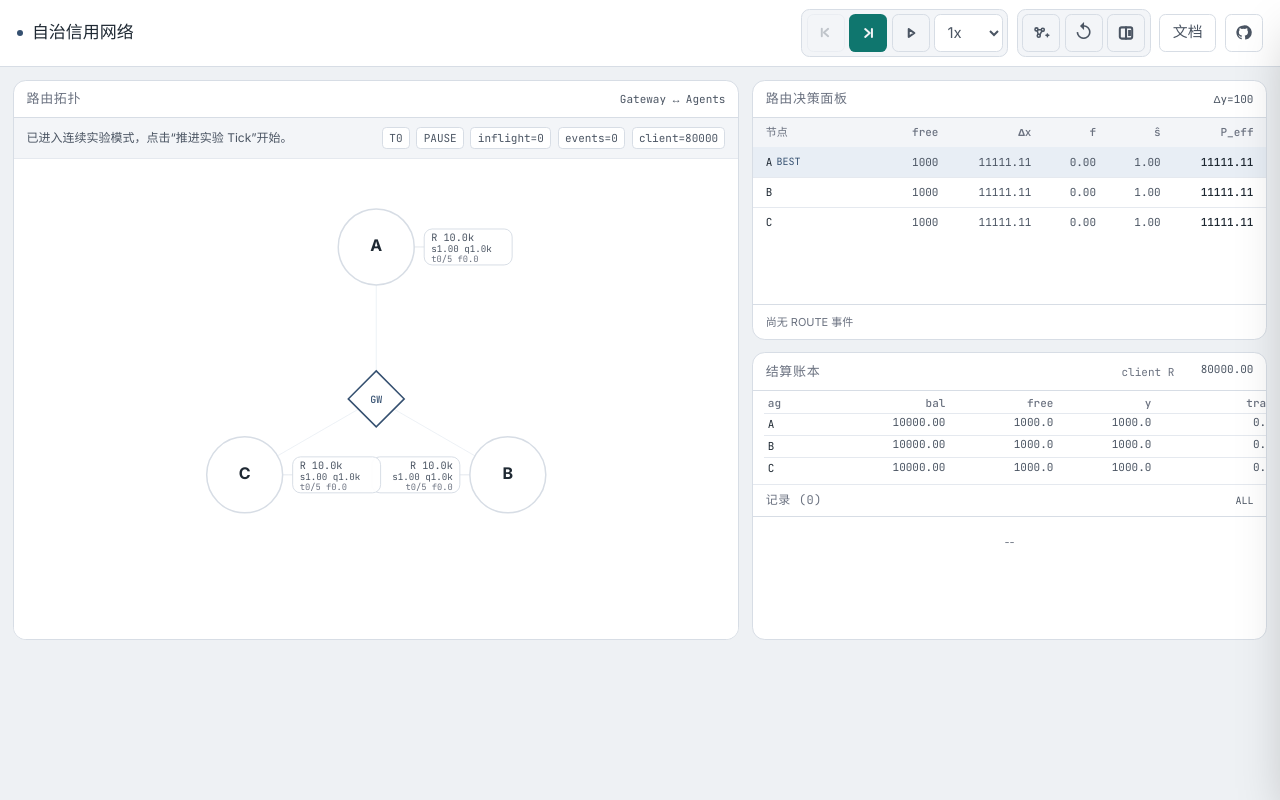
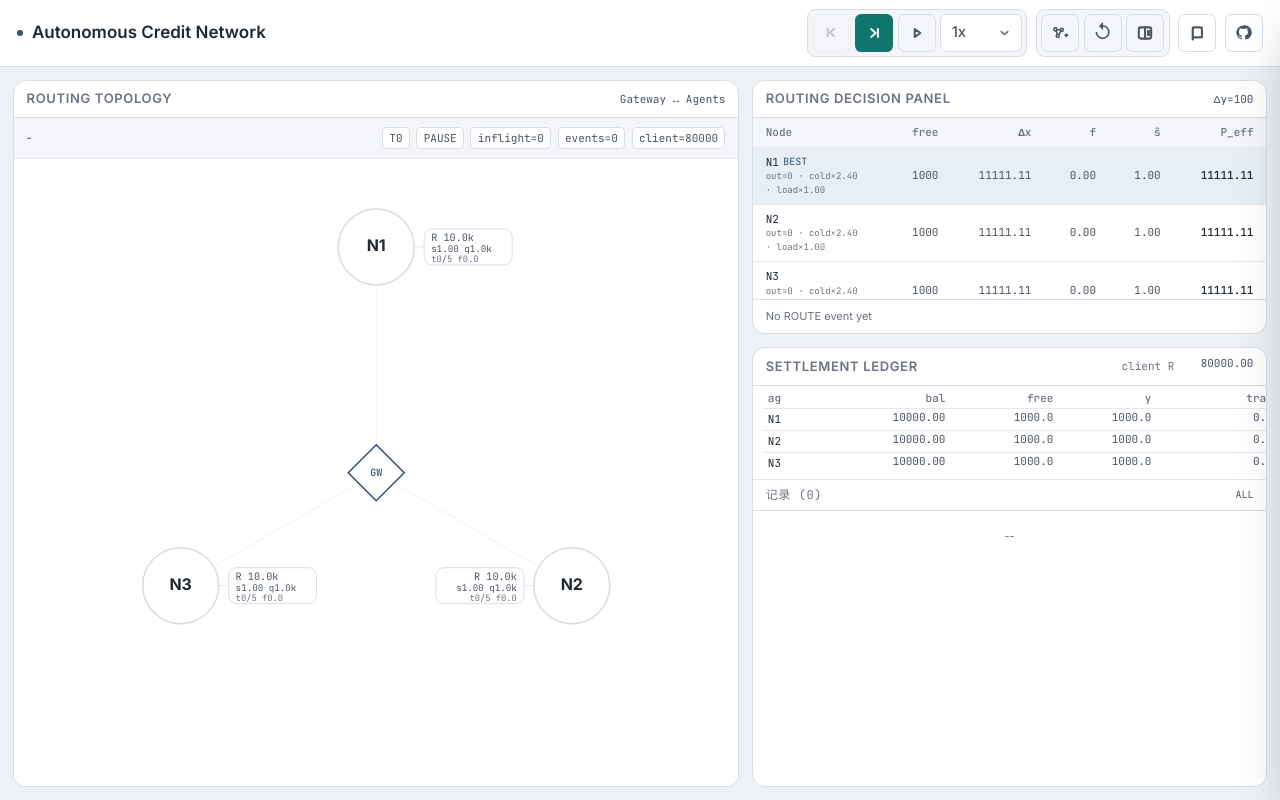
Before and after one commit to catoncat/agent-credit-demo, a React (Vite) app: page / in a window 1280 px wide. Built offline with nearby package versions, Linux system fonts and the light colour scheme.

Commit message:
refactor simulation ui controls and full-height panel layout

```diff
--- a/src/components/docs/DocsShell.tsx
+++ b/src/components/docs/DocsShell.tsx
@@ -148,11 +148,11 @@ export function DocsShell() {
         <header className="sticky top-0 z-20 border-b border-[#d7dce3] bg-[#f8f8f7]/95 backdrop-blur">
           <div className="px-3 py-2.5 sm:px-5 lg:px-8">
             <div className="flex flex-wrap items-end justify-between gap-2.5">
-              <h1 className="text-[19px] font-semibold tracking-tight sm:text-[21px]">文档中心</h1>
+              <h1 className="text-[19px] font-semibold tracking-tight sm:text-[21px]">Documentation</h1>
               <div className="text-right">
                 <p className="text-[12px] leading-5 text-[#374151]">{activeDoc.title}</p>
                 <p className="text-[11px] leading-4 text-[#6b7280]">
-                  {activeDoc.readingMinutes} 分钟 · 更新 {activeDoc.updatedAt}
+                  {activeDoc.readingMinutes} min · Updated {activeDoc.updatedAt}
                 </p>
               </div>
             </div>
@@ -238,7 +238,7 @@ export function DocsShell() {
 
           <aside className="hidden lg:block min-h-0 overflow-y-auto border-l border-[#d7dce3] bg-[#f8f8f7]">
             <div className="p-4">
-              <p className="text-[11px] uppercase tracking-[0.12em] text-[#6b7280]">目录</p>
+              <p className="text-[11px] uppercase tracking-[0.12em] text-[#6b7280]">Contents</p>
               <nav className="mt-2.5 space-y-1">
                 {tocItems.map((item) => {
                   const isActive = activeHeadingIndex === item.index;
--- a/src/components/layout/AppShell.tsx
+++ b/src/components/layout/AppShell.tsx
@@ -48,13 +48,13 @@ export function AppShell({ currentView, onOpenDocs, onOpenSimulation }: AppShell
           <DocsShell />
         </div>
       ) : (
-        <div className="p-2 sm:p-3 overflow-visible lg:flex-1 lg:overflow-auto">
-          <div className="grid grid-cols-1 lg:grid-cols-12 gap-3 min-h-0">
-            <div className="lg:col-span-7 min-h-[320px] md:min-h-[380px] lg:h-[clamp(420px,70dvh,760px)]">
+        <div className="p-2 sm:p-3 flex-1 min-h-0 overflow-visible lg:overflow-hidden">
+          <div className="grid grid-cols-1 lg:grid-cols-12 gap-3 min-h-0 lg:h-full">
+            <div className="lg:col-span-7 min-h-[320px] md:min-h-[380px] lg:min-h-0 lg:h-full">
               <FlowTopologyPanel />
             </div>
-            <div className="lg:col-span-5 min-h-0 flex flex-col gap-3 lg:h-[clamp(420px,70dvh,760px)]">
-              <div className="shrink-0 min-h-[260px] lg:h-[clamp(220px,32dvh,320px)]">
+            <div className="lg:col-span-5 min-h-0 flex flex-col gap-3 lg:h-full">
+              <div className="shrink-0 min-h-[260px] lg:min-h-0 lg:basis-[36%]">
                 <DecisionInspector />
               </div>
               <div className="min-h-[320px] lg:min-h-0 lg:flex-1">
@@ -68,7 +68,7 @@ export function AppShell({ currentView, onOpenDocs, onOpenSimulation }: AppShell
       {!isDocsView && isEventSidebarOpen && (
         <button
           type="button"
-          aria-label="关闭事件侧栏遮罩"
+          aria-label="Close events sidebar overlay"
           onClick={() => setIsEventSidebarOpen(false)}
           className="absolute inset-0 z-40 bg-black/25"
         />
--- a/src/components/layout/ControlBar.tsx
+++ b/src/components/layout/ControlBar.tsx
@@ -45,8 +45,6 @@ export function ControlBar({
 
   const iconBtnClass =
     'h-9 min-w-9 px-2 rounded-md border border-[var(--sys-border-default)] text-[color:var(--sys-text-secondary)] hover:text-[color:var(--sys-text-primary)] hover:bg-[var(--sys-bg-hover)] disabled:opacity-30 disabled:cursor-not-allowed transition-colors inline-flex items-center justify-center shrink-0';
-  const viewBtnClass =
-    'h-9 px-3 rounded-md border border-[var(--sys-border-default)] text-sm font-medium text-[color:var(--sys-text-secondary)] hover:text-[color:var(--sys-text-primary)] hover:bg-[var(--sys-bg-hover)] transition-colors inline-flex items-center justify-center shrink-0';
   const returnBtnClass =
     'h-9 px-3 rounded-md border border-[var(--sys-border-default)] bg-white text-sm font-medium text-[color:var(--sys-text-primary)] hover:bg-[var(--sys-bg-hover)] transition-colors inline-flex items-center justify-center gap-1.5 shrink-0';
   const githubBtnClass =
@@ -60,7 +58,7 @@ export function ControlBar({
     >
       <div className="flex items-center gap-2 min-w-0 shrink-0">
         <div className={`w-1.5 h-1.5 rounded-full ${isPlaying ? 'bg-[var(--sys-status-executing)]' : 'bg-[var(--sys-status-idle)]'}`} />
-        <h1 className="text-base font-semibold text-[color:var(--sys-text-primary)] whitespace-nowrap">自治信用网络</h1>
+        <h1 className="text-base font-semibold text-[color:var(--sys-text-primary)] whitespace-nowrap">Autonomous Credit Network</h1>
       </div>
 
       <div
@@ -74,8 +72,8 @@ export function ControlBar({
               <button
                 onClick={prevStep}
                 disabled={!canPrev}
-                title="回退 1 tick"
-                aria-label="回退 1 tick"
+                title="Previous tick"
+                aria-label="Previous tick"
                 className={iconBtnClass}
               >
                 <svg
@@ -95,8 +93,8 @@ export function ControlBar({
 
               <button
                 onClick={nextStep}
-                title="推进 1 tick"
-                aria-label="推进 1 tick"
+                title="Next tick"
+                aria-label="Next tick"
                 className="h-9 min-w-9 px-2 rounded-md bg-[var(--sys-action-primary)] text-[color:var(--sys-text-inverse)] hover:bg-[var(--sys-action-primary-hover)] transition-colors inline-flex items-center justify-center shrink-0"
               >
                 <svg
@@ -116,8 +114,8 @@ export function ControlBar({
 
               <button
                 onClick={togglePlay}
-                title={isPlaying ? '暂停自动' : '开始自动'}
-                aria-label={isPlaying ? '暂停自动' : '开始自动'}
+                title={isPlaying ? 'Pause auto-run' : 'Start auto-run'}
+                aria-label={isPlaying ? 'Pause auto-run' : 'Start auto-run'}
                 className={`h-9 min-w-9 px-2 rounded-md border transition-colors inline-flex items-center justify-center shrink-0 ${
                   isPlaying
                     ? 'border-[var(--sys-status-executing)] text-[color:var(--sys-status-executing)] bg-[var(--sys-status-executing-soft)]'
@@ -154,25 +152,39 @@ export function ControlBar({
                 )}
               </button>
 
+              <div className="relative shrink-0">
                 <select
                   value={playSpeed}
                   onChange={(e) => setPlaySpeed(Number(e.target.value))}
-                title="自动速度"
-                aria-label="自动速度"
-                className="h-9 px-2 text-sm bg-[var(--sys-bg-panel)] text-[color:var(--sys-text-secondary)] border border-[var(--sys-border-default)] rounded-md outline-none shrink-0"
+                  title="Auto speed"
+                  aria-label="Auto speed"
+                  className="h-9 w-[82px] appearance-none rounded-md border border-[var(--sys-border-default)] bg-[var(--sys-bg-panel)] pl-2.5 pr-8 text-sm font-medium text-[color:var(--sys-text-secondary)] outline-none transition-colors hover:bg-[var(--sys-bg-hover)]"
                 >
                   <option value={0.5}>0.5x</option>
                   <option value={1}>1x</option>
                   <option value={2}>2x</option>
                   <option value={3}>3x</option>
                 </select>
+                <svg
+                  viewBox="0 0 16 16"
+                  className="pointer-events-none absolute right-2.5 top-1/2 h-3.5 w-3.5 -translate-y-1/2 text-[color:var(--sys-text-muted)]"
+                  fill="none"
+                  stroke="currentColor"
+                  strokeWidth="1.8"
+                  strokeLinecap="round"
+                  strokeLinejoin="round"
+                  aria-hidden="true"
+                >
+                  <path d="m4.5 6.5 3.5 3 3.5-3" />
+                </svg>
+              </div>
             </div>
 
             <div className="flex items-center gap-1 p-1 rounded-lg border border-[var(--sys-border-default)] bg-[var(--sys-bg-soft)] shrink-0">
               <button
                 onClick={() => addAgent()}
-                title="新增节点"
-                aria-label="新增节点"
+                title="Add node"
+                aria-label="Add node"
                 className={iconBtnClass}
               >
                 <svg
@@ -198,8 +210,8 @@ export function ControlBar({
 
               <button
                 onClick={reset}
-                title="重置实验"
-                aria-label="重置实验"
+                title="Reset simulation"
+                aria-label="Reset simulation"
                 className={`${iconBtnClass} text-lg leading-none`}
               >
                 ↺
@@ -207,8 +219,8 @@ export function ControlBar({
 
               <button
                 onClick={onToggleEventSidebar}
-                title={isEventSidebarOpen ? '收起事件侧栏' : '展开事件侧栏'}
-                aria-label={isEventSidebarOpen ? '收起事件侧栏' : '展开事件侧栏'}
+                title={isEventSidebarOpen ? 'Collapse events sidebar' : 'Expand events sidebar'}
+                aria-label={isEventSidebarOpen ? 'Collapse events sidebar' : 'Expand events sidebar'}
                 className={`${iconBtnClass} ${isEventSidebarOpen ? 'bg-[var(--sys-bg-hover)] text-[color:var(--sys-text-primary)]' : ''}`}
               >
                 <svg
@@ -234,9 +246,9 @@ export function ControlBar({
 
         <button
           onClick={isDocsView ? onOpenSimulation : onOpenDocs}
-          title={isDocsView ? '返回仿真' : '打开文档'}
-          aria-label={isDocsView ? '返回仿真' : '打开文档'}
-          className={isDocsView ? returnBtnClass : viewBtnClass}
+          title={isDocsView ? 'Back to simulation' : 'Open docs'}
+          aria-label={isDocsView ? 'Back to simulation' : 'Open docs'}
+          className={isDocsView ? returnBtnClass : iconBtnClass}
         >
           {isDocsView ? (
             <>
@@ -252,10 +264,22 @@ export function ControlBar({
               >
                 <path d="M10.5 3.5 5.5 8l5 4.5" />
               </svg>
-              <span>返回仿真</span>
+              <span>Back</span>
             </>
           ) : (
-            '文档'
+            <svg
+              viewBox="0 0 16 16"
+              className="h-4 w-4"
+              fill="none"
+              stroke="currentColor"
+              strokeWidth="1.7"
+              strokeLinecap="round"
+              strokeLinejoin="round"
+              aria-hidden="true"
+            >
+              <path d="M3.5 3.2h6.6a2 2 0 0 1 2 2v7.3H5.5a2 2 0 0 0-2 2Z" />
+              <path d="M12.1 12.5H5.5a2 2 0 0 0-2 2V5.2a2 2 0 0 1 2-2h6.6Z" />
+            </svg>
           )}
         </button>
 
@@ -263,8 +287,8 @@ export function ControlBar({
           href={REPO_URL}
           target="_blank"
           rel="noopener noreferrer"
-          title="GitHub 仓库"
-          aria-label="GitHub 仓库"
+          title="GitHub repository"
+          aria-label="GitHub repository"
           className={githubBtnClass}
         >
           <svg
--- a/src/components/panels/DecisionInspector.tsx
+++ b/src/components/panels/DecisionInspector.tsx
@@ -13,6 +13,9 @@ interface Row {
   sHat: number;
   pEff: number;
   freeQuota: number;
+  outcomes: number;
+  warmupMultiplier: number;
+  loadMultiplier: number;
 }
 
 function fmt(v: number, digits = 2): string {
@@ -57,6 +60,9 @@ export function DecisionInspector() {
         f: agent.f,
         sHat: agent.s_hat,
         pEff: available ? getEffectivePrice(agent, probeDelta) : Infinity,
+        outcomes: agent.totalCompleted + agent.totalFailed,
+        warmupMultiplier: 1 + (1 - Math.min(1, (agent.totalCompleted + agent.totalFailed) / 12)) * 1.4,
+        loadMultiplier: 1 + (Math.max(0, agent.capacity > 0 ? agent.activeTasks / agent.capacity : 1) * 0.35),
       };
     });
   }, [agents, probeDelta]);
@@ -93,7 +99,7 @@ export function DecisionInspector() {
     return lastRoute.agentId;
   }, [lastRoute, tick]);
   const footerText = useMemo(() => {
-    if (!lastRoute) return '尚无 ROUTE 事件';
+    if (!lastRoute) return 'No ROUTE event yet';
     if (routeWinnerId && bestPriceId && routeWinnerId !== bestPriceId) {
       return `${lastRoute.description} | routed=${routeWinnerId}, best=${bestPriceId}`;
     }
@@ -103,7 +109,7 @@ export function DecisionInspector() {
   return (
     <section className="lg:h-full bg-[var(--sys-bg-panel)] border border-[var(--sys-border-default)] rounded-xl overflow-visible lg:overflow-hidden flex flex-col">
       <div className="px-3 py-2 border-b border-[var(--sys-border-default)] flex items-center justify-between gap-2">
-        <div className="text-[13px] font-semibold uppercase tracking-wider text-[color:var(--sys-text-muted)]">路由决策面板</div>
+        <div className="text-[13px] font-semibold uppercase tracking-wider text-[color:var(--sys-text-muted)]">Routing Decision Panel</div>
         <span className="text-[11px] font-mono text-[color:var(--sys-text-secondary)]">Δy={probeDelta}</span>
       </div>
 
@@ -119,7 +125,7 @@ export function DecisionInspector() {
           </colgroup>
           <thead className="lg:sticky lg:top-0 z-10 bg-[var(--sys-bg-soft)] text-[color:var(--sys-text-muted)]">
             <tr>
-              <th className="text-left px-3 py-1.5">节点</th>
+              <th className="text-left px-3 py-1.5">Node</th>
               <th className="text-right px-2 py-1.5">free</th>
               <th className="text-right px-2 py-1.5">Δx</th>
               <th className="text-right px-2 py-1.5">f</th>
@@ -142,12 +148,17 @@ export function DecisionInspector() {
                   className={rowClass}
                 >
                   <td className="px-3 py-1.5 text-[color:var(--sys-text-primary)]">
+                    <span className="inline-flex flex-col">
                       <span className="inline-flex items-center gap-1">
                         <span>{row.id}</span>
                         {!row.available ? <span className="text-[10px] text-[color:var(--sys-text-muted)]">({row.unavailableReason})</span> : null}
                         <span className="inline-flex items-center gap-1 min-w-[66px]">
                           {isRouted ? <span className="text-[10px] text-[color:var(--sys-status-success)]">ROUTED</span> : null}
                           {isBest ? <span className="text-[10px] text-[color:var(--sys-status-idle)]">BEST</span> : null}
+                        </span>
+                      </span>
+                      <span className="text-[9px] text-[color:var(--sys-text-muted)]">
+                        out={row.outcomes} · cold×{row.warmupMultiplier.toFixed(2)} · load×{row.loadMultiplier.toFixed(2)}
                       </span>
                     </span>
                   </td>
--- a/src/components/panels/FlowTopologyPanel.tsx
+++ b/src/components/panels/FlowTopologyPanel.tsx
@@ -26,7 +26,7 @@ export function FlowTopologyPanel() {
   return (
     <section className="h-full bg-[var(--sys-bg-panel)] border border-[var(--sys-border-default)] rounded-xl overflow-hidden flex flex-col">
       <div className="px-3 py-2 border-b border-[var(--sys-border-default)] flex items-center justify-between">
-        <div className="text-[13px] font-semibold uppercase tracking-wider text-[color:var(--sys-text-muted)]">路由拓扑</div>
+        <div className="text-[13px] font-semibold uppercase tracking-wider text-[color:var(--sys-text-muted)]">Routing Topology</div>
         <span className="text-[11px] font-mono text-[color:var(--sys-text-secondary)]">Gateway ↔ Agents</span>
       </div>
 
--- a/src/components/panels/SettlementPanel.tsx
+++ b/src/components/panels/SettlementPanel.tsx
@@ -120,7 +120,7 @@ export function SettlementPanel() {
   return (
     <section className="h-full bg-[var(--sys-bg-panel)] border border-[var(--sys-border-default)] rounded-xl overflow-hidden flex flex-col">
       <div className="px-3 py-2 border-b border-[var(--sys-border-default)] flex items-center justify-between">
-        <div className="text-[13px] font-semibold uppercase tracking-wider text-[color:var(--sys-text-muted)]">结算账本</div>
+        <div className="text-[13px] font-semibold uppercase tracking-wider text-[color:var(--sys-text-muted)]">Settlement Ledger</div>
         <div className="text-[11px] font-mono">
           <span className="text-[color:var(--sys-text-muted)]">client R </span>
           <AnimatedValue value={clientBalance} prev={prevClientBalance} digits={2} valueWidthCh={11} showDelta={false} />
--- a/src/constants/initialState.ts
+++ b/src/constants/initialState.ts
@@ -29,9 +29,9 @@ export function createAgentState(id: AgentId, label: string): AgentState {
 }
 
 export const INITIAL_AGENTS: Record<AgentId, AgentState> = {
-  A: createAgentState('A', 'Agent-A'),
-  B: createAgentState('B', 'Agent-B'),
-  C: createAgentState('C', 'Agent-C'),
+  N1: createAgentState('N1', 'Agent-N1'),
+  N2: createAgentState('N2', 'Agent-N2'),
+  N3: createAgentState('N3', 'Agent-N3'),
 };
 
 export const STEP_DEFINITIONS: StepDefinition[] = [
@@ -42,10 +42,10 @@ export const STEP_DEFINITIONS: StepDefinition[] = [
     narrative: '系统冷启动，路由器使用 Δx = k/(y-Δy)-k/y 计算三节点报价，并按 P_eff = Δx·(1+f)/ŝ 选择目标节点，然后执行容量冻结。',
     formula: '\\Delta x = \\frac{k}{y-\\Delta y} - \\frac{k}{y},\\quad P_{eff}=\\Delta x\\cdot\\frac{1+f}{\\hat{s}}',
     actions: [
-      { type: 'COMPARE_PRICES', candidates: ['A', 'B', 'C'], delta: 100 },
-      { type: 'ROUTE', taskId: 'task-1', delta: 100, candidates: ['B'] },
-      { type: 'RESERVE', taskId: 'task-1', agentId: 'B', delta: 100 },
-      { type: 'DISPATCH', taskId: 'task-1', agentId: 'B' },
+      { type: 'COMPARE_PRICES', candidates: ['N1', 'N2', 'N3'], delta: 100 },
+      { type: 'ROUTE', taskId: 'task-1', delta: 100, candidates: ['N2'] },
+      { type: 'RESERVE', taskId: 'task-1', agentId: 'N2', delta: 100 },
+      { type: 'DISPATCH', taskId: 'task-1', agentId: 'N2' },
     ],
   },
   {
@@ -55,9 +55,9 @@ export const STEP_DEFINITIONS: StepDefinition[] = [
     narrative: '任务执行失败后触发 Saga：ABORT 标记终止，COMPENSATE 回滚已冻结容量并施加摩擦惩罚，避免故障节点被继续分配。',
     formula: 'f \\leftarrow \\text{clamp}(f+\\alpha\\cdot penalty,0,10),\\quad reservedQuota \\leftarrow reservedQuota-\\Delta y',
     actions: [
-      { type: 'FAIL', taskId: 'task-1', agentId: 'B' },
-      { type: 'ABORT', taskId: 'task-1', agentId: 'B' },
-      { type: 'COMPENSATE', taskId: 'task-1', agentId: 'B', delta: 100 },
+      { type: 'FAIL', taskId: 'task-1', agentId: 'N2' },
+      { type: 'ABORT', taskId: 'task-1', agentId: 'N2' },
+      { type: 'COMPENSATE', taskId: 'task-1', agentId: 'N2', delta: 100 },
     ],
   },
   {
@@ -67,10 +67,10 @@ export const STEP_DEFINITIONS: StepDefinition[] = [
     narrative: '路由器重新比较三节点有效价格。高摩擦节点会抬升 P_eff，故障后节点自然被降权并被健康节点替代。',
     formula: 'P_{eff} \\propto (1+f)/\\hat{s}',
     actions: [
-      { type: 'COMPARE_PRICES', candidates: ['A', 'B', 'C'], delta: 100 },
-      { type: 'ROUTE', taskId: 'task-2', delta: 100, candidates: ['A'] },
-      { type: 'RESERVE', taskId: 'task-2', agentId: 'A', delta: 100 },
-      { type: 'DISPATCH', taskId: 'task-2', agentId: 'A' },
+      { type: 'COMPARE_PRICES', candidates: ['N1', 'N2', 'N3'], delta: 100 },
+      { type: 'ROUTE', taskId: 'task-2', delta: 100, candidates: ['N1'] },
+      { type: 'RESERVE', taskId: 'task-2', agentId: 'N1', delta: 100 },
+      { type: 'DISPATCH', taskId: 'task-2', agentId: 'N1' },
     ],
   },
   {
@@ -80,8 +80,8 @@ export const STEP_DEFINITIONS: StepDefinition[] = [
     narrative: '任务通过 VALIDATE 后 COMMIT：释放冻结容量、按支付金额结算到 agent balance，burn 从支付中扣除，不再直接扣减 y。',
     formula: 'payment= P_{eff},\\; burn=payment\\cdot r_{burn},\\; agent\\_income=payment-burn',
     actions: [
-      { type: 'VALIDATE', taskId: 'task-2', agentId: 'A' },
-      { type: 'COMMIT', taskId: 'task-2', agentId: 'A', burnRate: 0.01 },
+      { type: 'VALIDATE', taskId: 'task-2', agentId: 'N1' },
+      { type: 'COMMIT', taskId: 'task-2', agentId: 'N1', burnRate: 0.01 },
     ],
   },
   {
@@ -91,8 +91,8 @@ export const STEP_DEFINITIONS: StepDefinition[] = [
     narrative: '并发任务持续压入同一节点会推高报价并占满容量，系统触发溢出路由，把后续任务分配到可用且更便宜的节点。',
     formula: 'activeTasks \\ge capacity \\Rightarrow overflow',
     actions: [
-      { type: 'BACKPRESSURE', agentId: 'A', count: 4, delta: 100 },
-      { type: 'OVERFLOW', fromAgent: 'A', toAgent: 'C', taskId: 'task-7', delta: 100 },
+      { type: 'BACKPRESSURE', agentId: 'N1', count: 4, delta: 100 },
+      { type: 'OVERFLOW', fromAgent: 'N1', toAgent: 'N3', taskId: 'task-7', delta: 100 },
     ],
   },
   {
@@ -102,8 +102,8 @@ export const STEP_DEFINITIONS: StepDefinition[] = [
     narrative: '达到清算周期后，系统对超阈值顺差征税、对超阈值逆差收取再平衡费，并对低健康度节点执行阈值清算。',
     formula: '|tradeBalance-avg| > threshold \\Rightarrow tax/fee',
     actions: [
-      { type: 'BANCOR_SETTLE', agentId: 'A', amount: 8, actionType: 'TAX' },
-      { type: 'BANCOR_SETTLE', agentId: 'B', amount: 1.2, actionType: 'FEE' },
+      { type: 'BANCOR_SETTLE', agentId: 'N1', amount: 8, actionType: 'TAX' },
+      { type: 'BANCOR_SETTLE', agentId: 'N2', amount: 1.2, actionType: 'FEE' },
     ],
   },
 ];
--- a/src/engine/bootstrap.ts
+++ b/src/engine/bootstrap.ts
@@ -22,11 +22,27 @@ export function createBootstrappedAgentState(
   const medianS = median(peerList.map((agent) => agent.s_hat));
   const medianQuota = median(peerList.map((agent) => agent.quota));
   const medianCapacity = median(peerList.map((agent) => agent.capacity));
+  const avgOutcomes = peerList.reduce(
+    (sum, agent) => sum + agent.totalCompleted + agent.totalFailed,
+    0,
+  ) / Math.max(1, peerList.length);
 
-  const quota = Math.max(400, Math.min(900, Math.round(medianQuota * 0.7)));
-  const capacity = Math.max(2, Math.min(4, Math.round(medianCapacity * 0.6)));
-  const f = Math.max(1.2, Math.min(6, medianF * 0.8 + 1.0));
-  const sHat = Math.max(0.45, Math.min(0.9, medianS * 0.9));
+  // Fair cold-start:
+  // If the network itself is still cold (you add nodes before real traffic),
+  // avoid giving new nodes an artificial disadvantage.
+  const networkCold = avgOutcomes < 2;
+  const quota = networkCold
+    ? Math.max(850, Math.min(1000, Math.round(medianQuota * 0.95)))
+    : Math.max(500, Math.min(950, Math.round(medianQuota * 0.85)));
+  const capacity = networkCold
+    ? Math.max(4, Math.min(5, Math.round(medianCapacity * 0.95)))
+    : Math.max(3, Math.min(5, Math.round(medianCapacity * 0.85)));
+  const f = networkCold
+    ? Math.max(0, Math.min(0.4, medianF * 1.02 + 0.02))
+    : Math.max(0.1, Math.min(3.5, medianF * 0.9 + 0.2));
+  const sHat = networkCold
+    ? Math.max(0.9, Math.min(1.0, medianS * 0.98))
+    : Math.max(0.7, Math.min(1.0, medianS * 0.95));
 
   return {
     ...base,
--- a/src/engine/router.ts
+++ b/src/engine/router.ts
@@ -123,20 +123,20 @@ export function routeTask(
       return {
         selectedAgent,
         prices,
-        reason: `近优采样，选中 ${selectedAgent}`,
+        reason: `近优采样(${selectedPool.length}/${finite.length})，选中 ${selectedAgent}`,
       };
     }
     return {
       selectedAgent,
       prices,
-      reason: `并列最低报价，随机选中 ${selectedAgent}`,
+      reason: `并列最低报价(${selectedPool.length})，随机选中 ${selectedAgent}`,
     };
   }
 
   return {
     selectedAgent,
     prices,
-    reason: `最低有效价格: ${selectedAgent} -> ${bestPrice.toFixed(2)}`,
+    reason: `最低有效价格(${finite.length}候选): ${selectedAgent} -> ${bestPrice.toFixed(2)}`,
   };
 }
 
--- a/src/engine/simulation.ts
+++ b/src/engine/simulation.ts
@@ -263,7 +263,7 @@ export function executeAction(
           priceAfter: p,
           fBefore: agent.f,
           fAfter: agent.f,
-          description: `ROUTE ${action.taskId} -> ${selected}, P_eff=${effectivePrice.toFixed(2)}`,
+          description: `ROUTE ${action.taskId} -> ${selected}, P_eff=${effectivePrice.toFixed(2)} | ${result.reason}`,
         });
       }
       break;
--- a/src/store/simulationStore.ts
+++ b/src/store/simulationStore.ts
@@ -24,11 +24,9 @@ function buildInitialSimulationState(): SimulationState {
     priceComparison: null,
     clientBalance: DEFAULT_CLIENT_BALANCE,
     tick: 0,
-    // Start directly from continuous experiment mode.
-    // The 6-step script remains available as an optional replay aid.
     phase: TOTAL_GUIDE_PHASES,
     rngState: normalizeSeed(DEFAULT_SIM_SEED),
-    lastNarrative: '已进入连续实验模式，点击“推进实验 Tick”开始。',
+    lastNarrative: '',
   };
 }
 
```
Also changed, not shown: src/components/panels/EventTimelinePanel.tsx (+9 -9 lines). Lines whose indentation alone changed are shown as unchanged.
